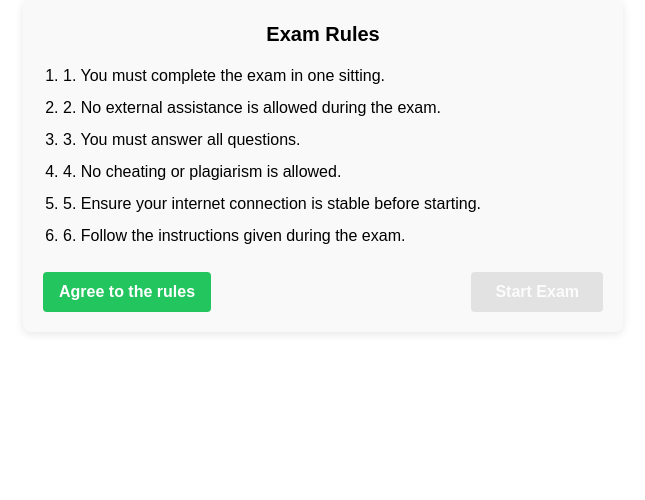
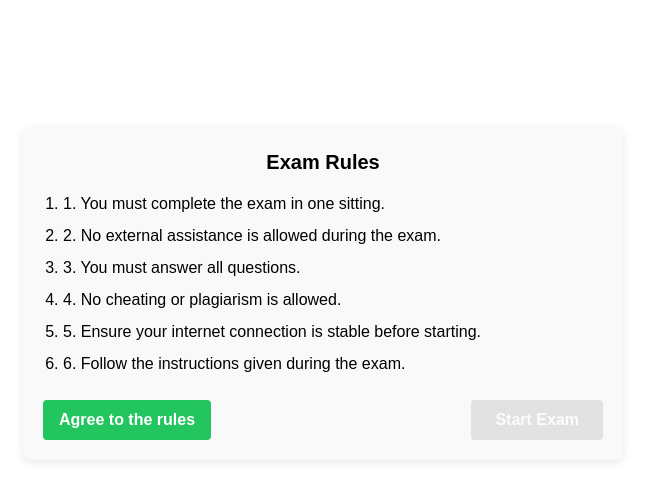
Before and after one commit to mohd-tahzeeb-khan/Advance-Quiz-Application-65HIBKJS, a Next.js app in the folder quiz-app/: page /Rules in a window 1280 px wide. Shown: the top 500 px of the page, without its empty margins (317-962 px from the left). Built offline with nearby package versions, Linux system fonts and the light colour scheme.

Commit message:
rules page for defining personal rules.

```diff
--- a/quiz-app/src/app/Rules/page.js
+++ b/quiz-app/src/app/Rules/page.js
@@ -20,8 +20,8 @@ export default function RulesPage() {
   };
 
   return (
-    <div className='h-full w-full'>
-    <div className="rules-page-container text-black mx-auto">
+    <div className='h-[100vh] w-full mt-[10%] '>
+    <div className="rules-page-container text-black ">
       <h1 className="text-center text-xl font-bold mb-4">Exam Rules</h1>
 
       <div className="rules-content mb-6">
```
